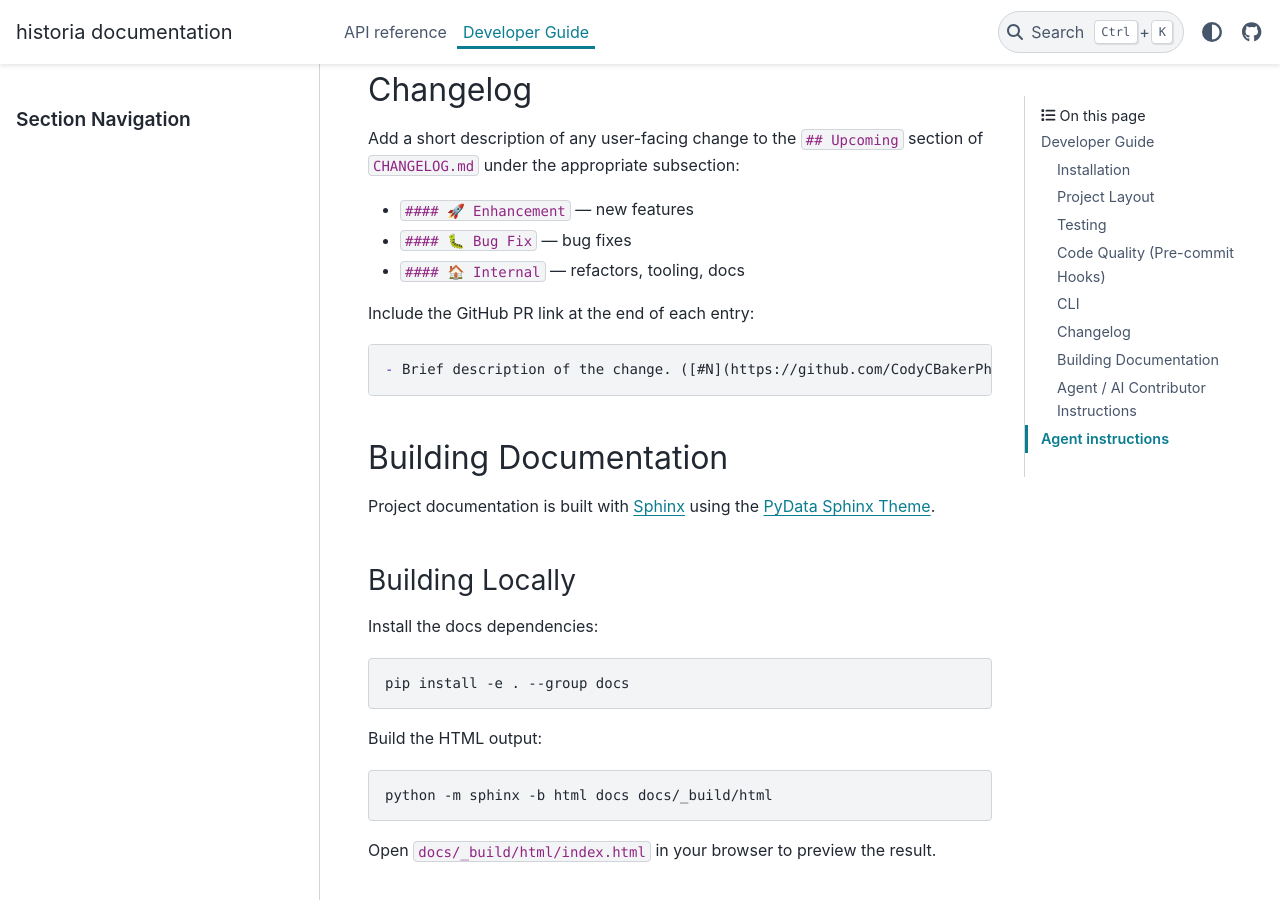
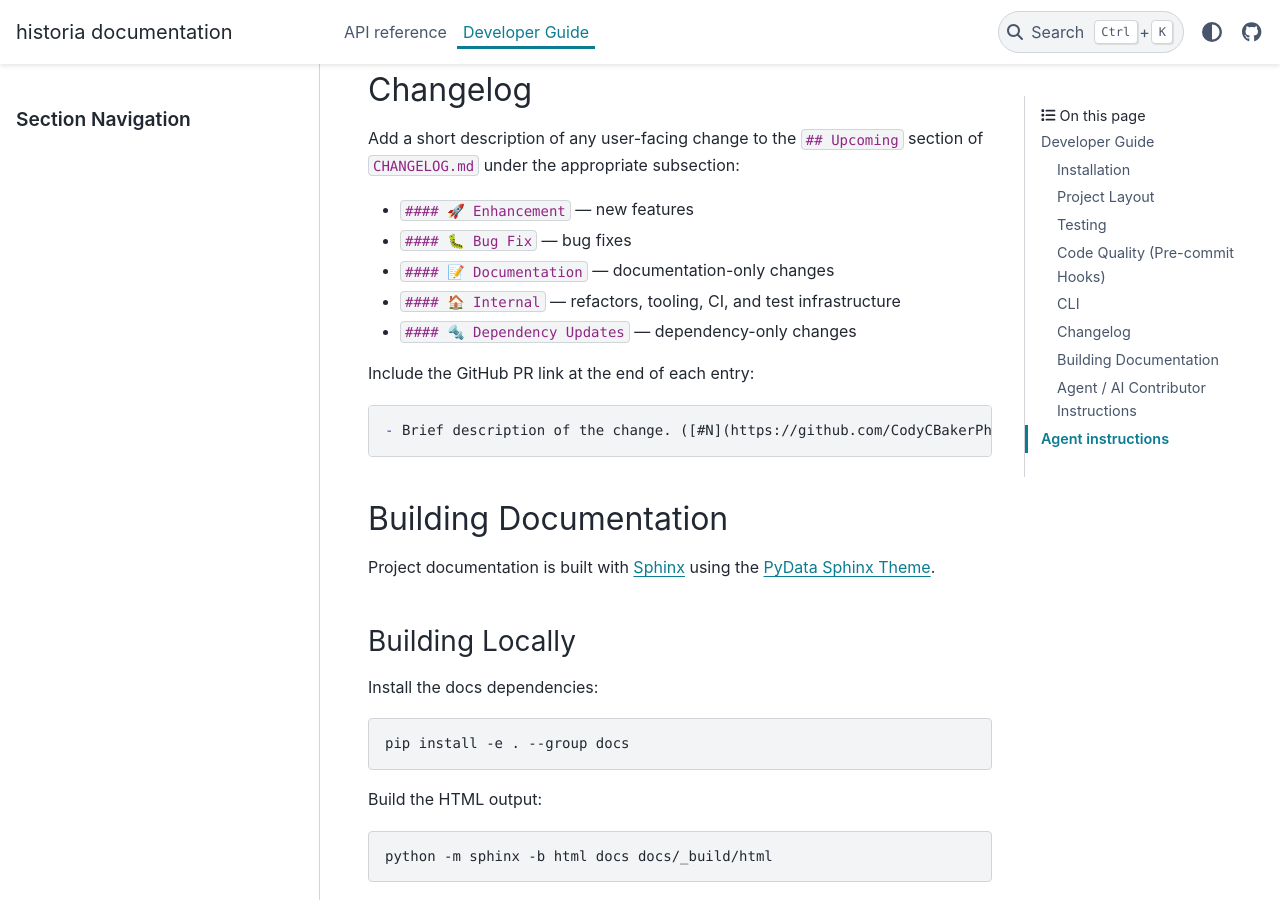
Before and after one commit to CodyCBakerPhD/historia, a Sphinx documentation site: the page built from docs/development/index.md, in a window 1280 px wide and 900 px high, scrolled down 2854 px. Built offline with Sphinx 7.4.7 and the PyData theme 0.15.4, drawn with Linux system fonts in a browser that asks for light colours.

Commit message:
Expand Changelog section to list all 5 subsections with emojis
Agent-Logs-Url: https://github.com/CodyCBakerPhD/historia/sessions/ee34af70-a12b-42f1-b755-e965c8a860bc

Co-authored-by: CodyCBakerPhD <51133164+CodyCBakerPhD@users.noreply.github.com>

```diff
--- a/docs/development/index.md
+++ b/docs/development/index.md
@@ -115,7 +115,9 @@ Add a short description of any user-facing change to the `## Upcoming` section o
 
 - `#### 🚀 Enhancement` — new features
 - `#### 🐛 Bug Fix` — bug fixes
-- `#### 🏠 Internal` — refactors, tooling, docs
+- `#### 📝 Documentation` — documentation-only changes
+- `#### 🏠 Internal` — refactors, tooling, CI, and test infrastructure
+- `#### 🔩 Dependency Updates` — dependency-only changes
 
 Include the GitHub PR link at the end of each entry:
 
```
